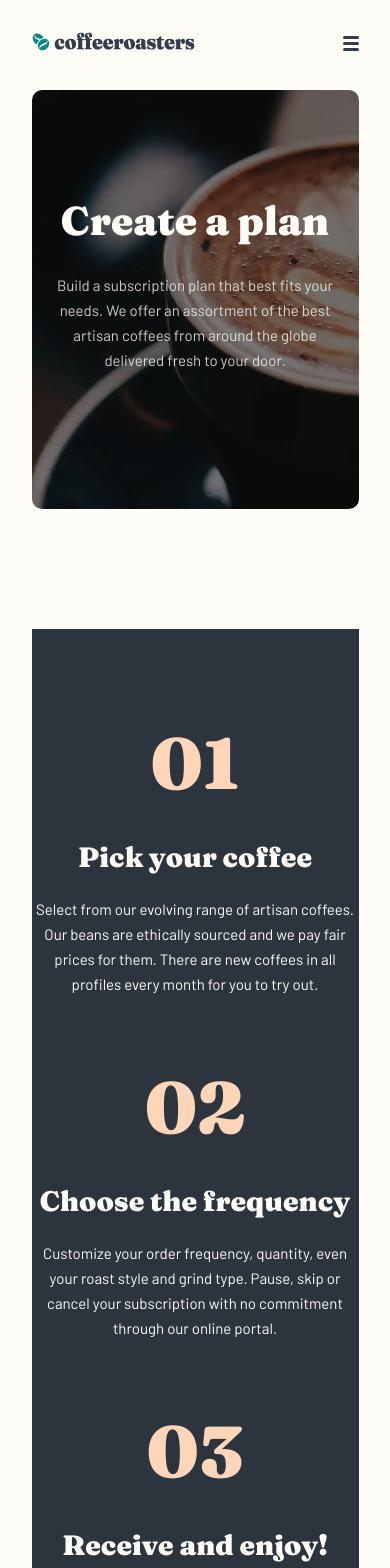
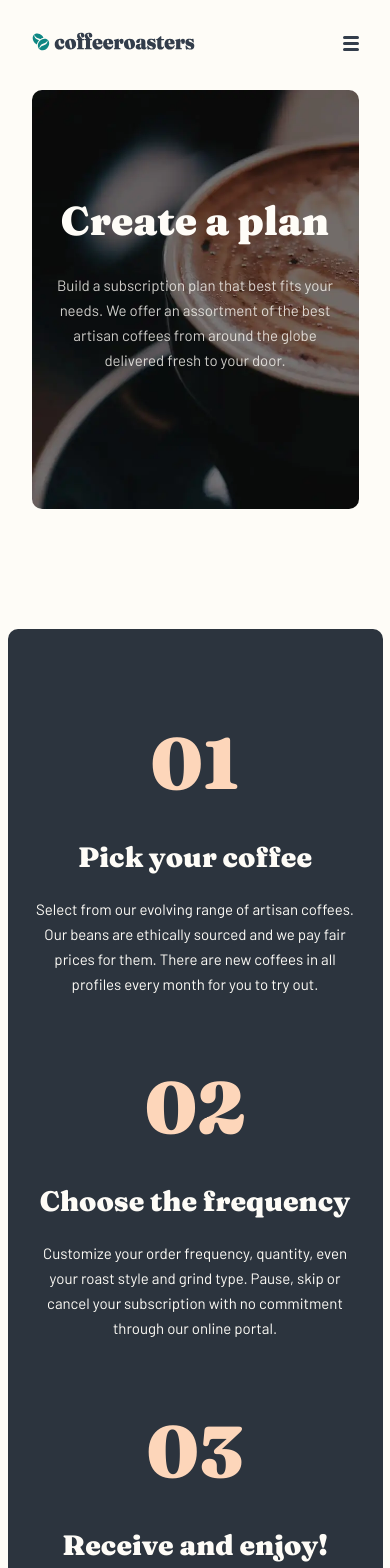
Before and after one commit to CharlesSquirel/caffeeroaster_frontendmentor, a Next.js app: page /plan in a window 390 px wide. Shown: the top 1568 px of the page. Built offline with nearby package versions, Linux system fonts and the light colour scheme.

Commit message:
Feat: Plan Work component UI tablet && desktop

```diff
--- a/app/components/Works/Works.tsx
+++ b/app/components/Works/Works.tsx
@@ -11,7 +11,7 @@ interface WorksProps {
 export default function Works({ mode }: WorksProps) {
   return (
     <article
-      className={`${mode === 'light' ? 'bg-cream' : 'min-h-[1223px] bg-chooseBg px-[24px] py-[80px]'} mb-[120px] flex w-[327px] flex-col items-center md:mb-[144px] md:w-[689px] md:items-start xl:mb-[200px] xl:w-[1045px]`}
+      className={`${mode === 'light' ? 'bg-cream' : 'min-h-[1223px] bg-chooseBg px-[24px] py-[80px] md:min-h-[622px] md:w-[768px] md:px-[40px] md:pt-[97px] xl:min-h-[653px] xl:w-[1280px] xl:py-[100px] xl:pl-[85px]'} mb-[120px] flex flex-col items-center rounded-[10px] md:mb-[144px] md:w-[689px] md:items-start xl:mb-[200px] xl:w-[1045px]`}
     >
       <h2
         className={`${fraunces.className} ${mode === 'dark' && 'hidden'} mb-[80px] text-center text-[24px] leading-[32px] text-greay md:mb-[40px] md:text-start xl:mb-[80px]`}
```
